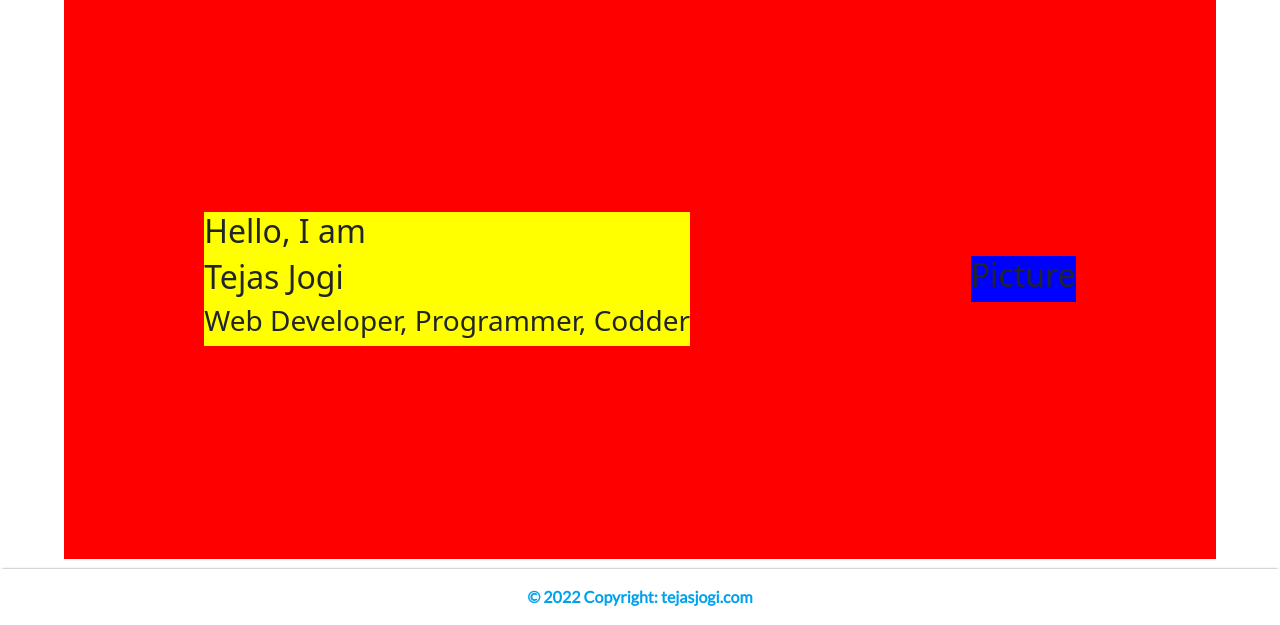
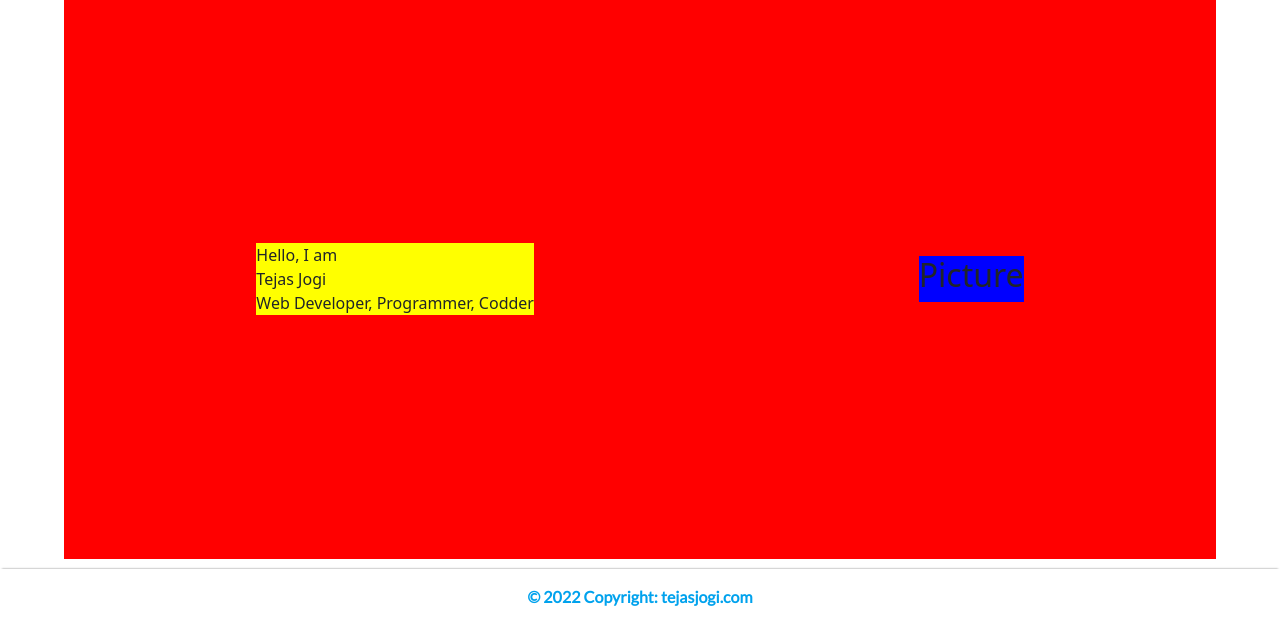
Before and after one commit to TejasJogi/Portfolio-Website, a Flask app: page / in a window 1280 px wide. Shown: the part 175-800 px from the top of the page. Run offline with Flask 2, Linux system fonts and the light colour scheme.

Commit message:
div and class added

```diff
--- a/templates/home.html
+++ b/templates/home.html
@@ -7,9 +7,11 @@
 <div class="banner my-5">
     <!-- <h1 class="text-center my-3">banner</h1> -->
     <div class="info">
-        <h2>Hello, I am </h2>
-        <h2>Tejas Jogi</h2>
-        <h3>Web Developer, Programmer, Codder</h3>
+        <div class="info-content">
+            <div class="greet"> Hello, I am </div>
+            <div class="name"> Tejas Jogi </div>
+            <div class="about">Web Developer, Programmer, Codder</div>
+        </div>
     </div>
     <div class="img">
         <h2>Picture
```
